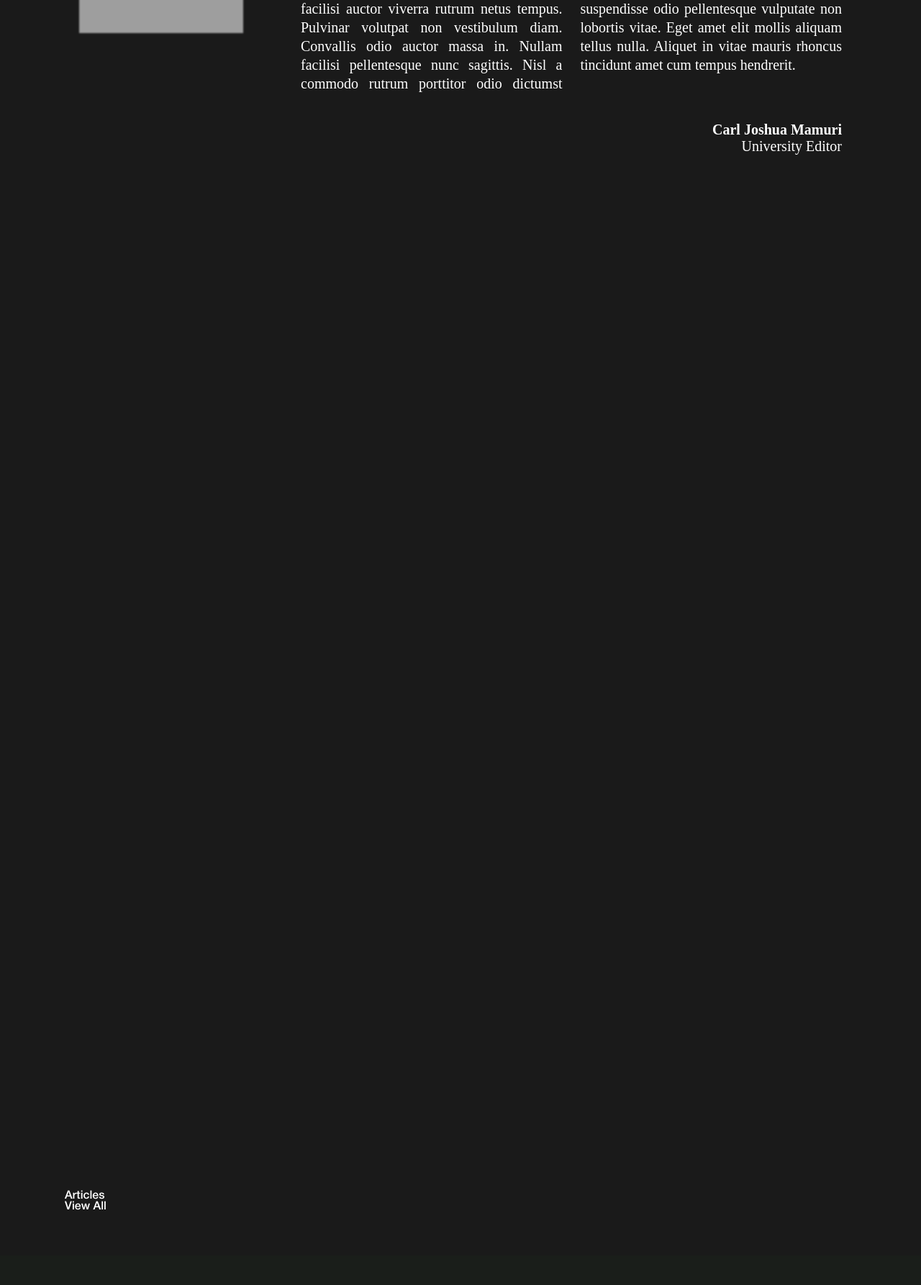
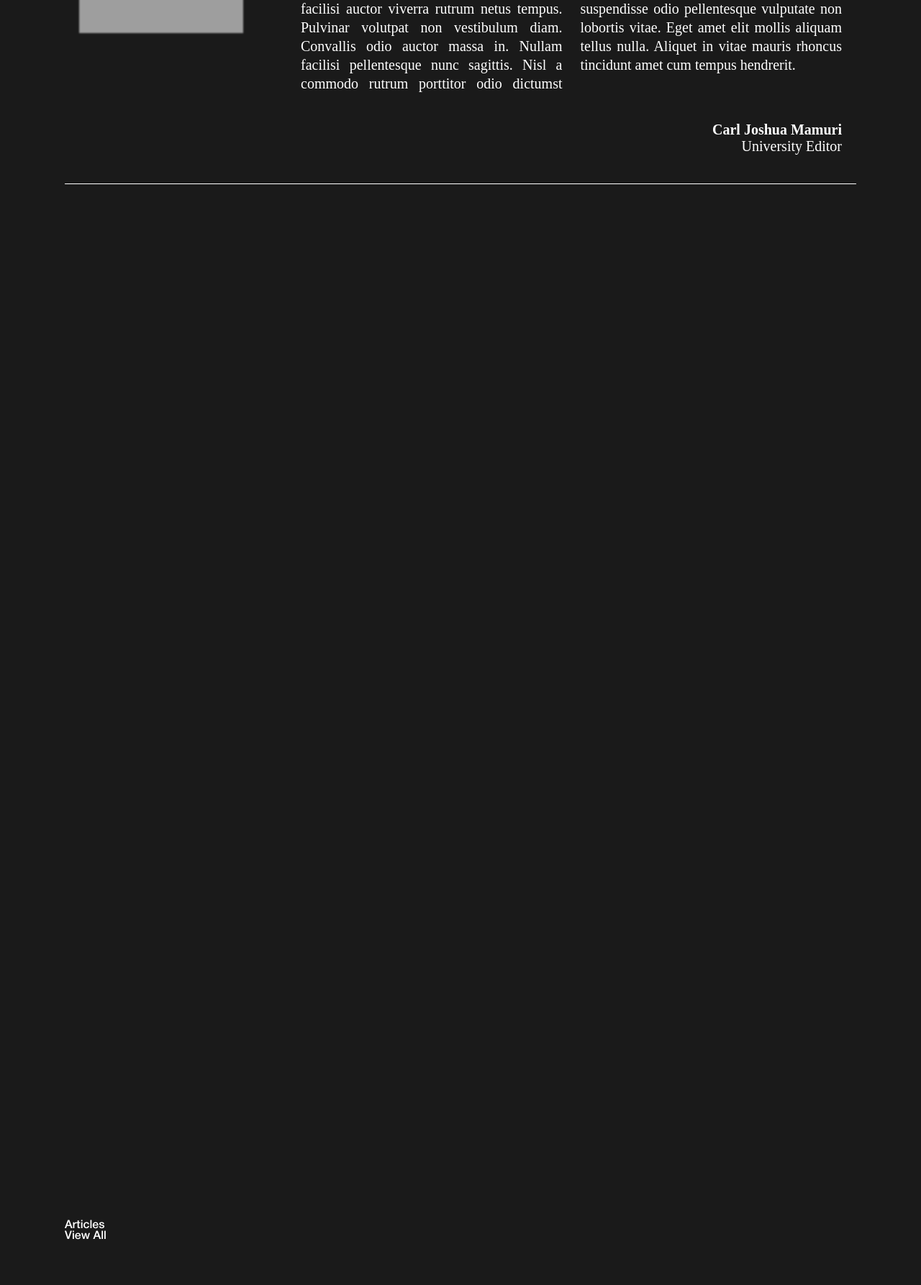
Before and after one commit to thelasallian/ge2024, a PHP site: page / in a window 1280 px wide. Shown: the part 1259-3045 px from the top of the page at 72% size. Before the commit the page ends 2941 px from the top, so only its background shows below. Run offline with PHP 8.4, Linux system fonts and the light colour scheme; data that the repository does not hold is empty; a map, chart or similar area stays blank; grey boxes are pictures that could not be loaded.

Commit message:
feat: Add horizontal rule below editor's note

```diff
--- a/public/css/index.css
+++ b/public/css/index.css
@@ -128,6 +128,10 @@ body {
   font-family: var(--sub_title_font);
 }
 
+.editors_note {
+  border-bottom: solid 1.5px #FFFFFF;
+}
+
 .editors_note_title {
   display: flex;
   height: var(--sub_title_font_size);
@@ -187,4 +191,5 @@ body {
 .editors_note_author.position {
   font-weight: normal;
   margin-right: 0;
+  margin-bottom: 40px;
 }
```
Also changed, not shown: index.php (line endings or trailing spaces).
